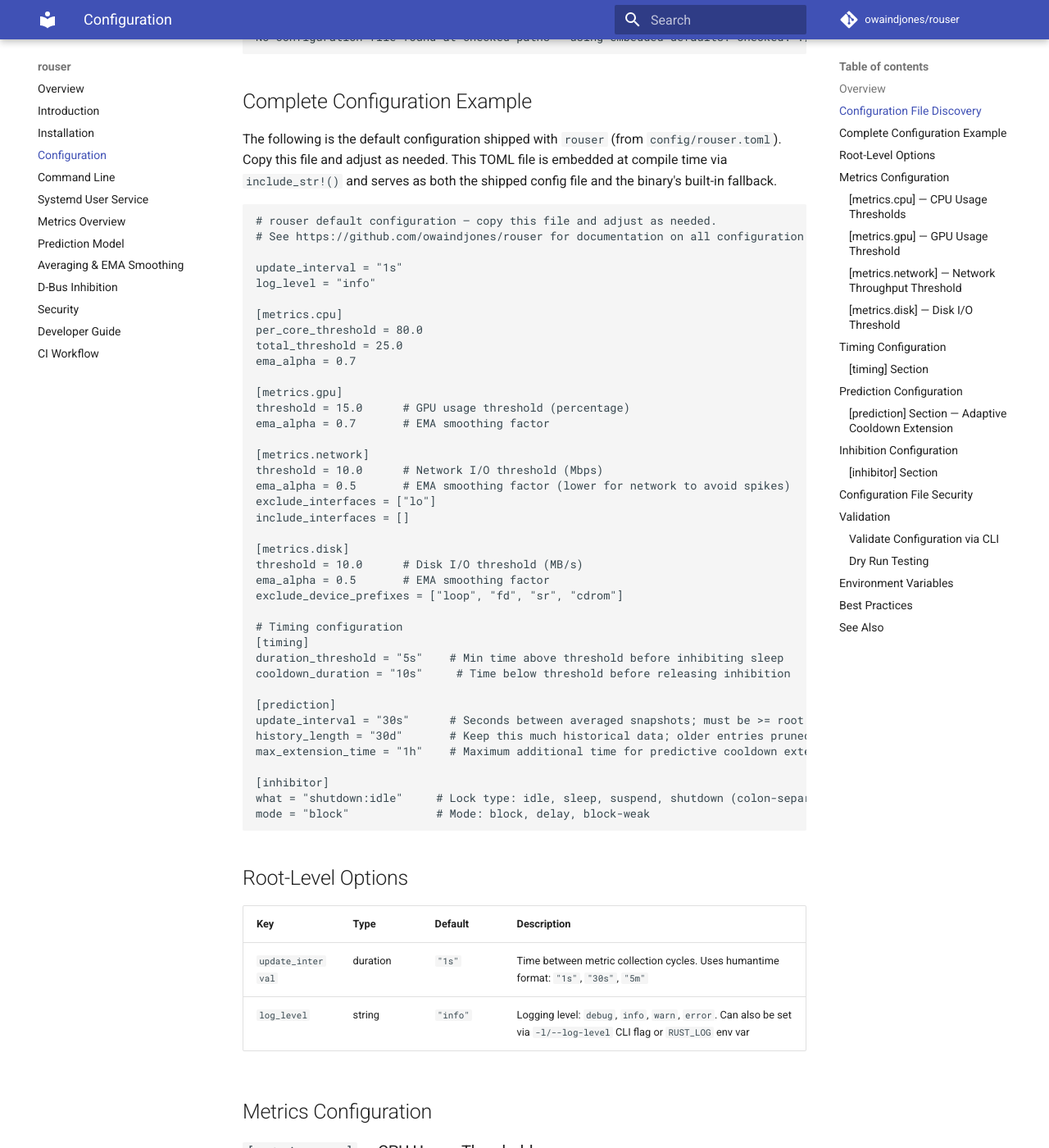
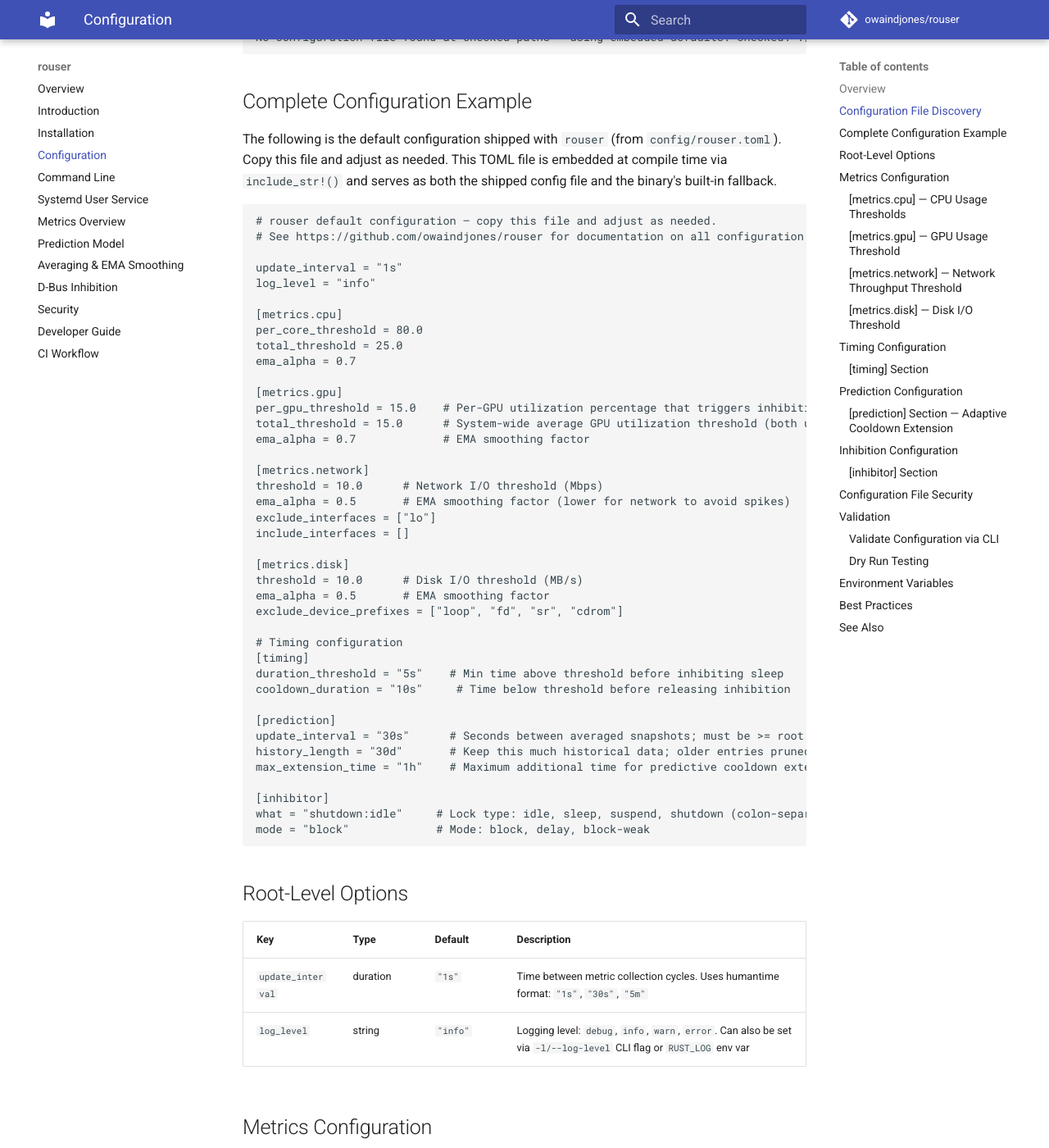
Before and after one commit to owaindjones/rouser, an MkDocs documentation site: the page built from docs/configuration.md, in a window 1280 px wide and 1400 px high, scrolled down 871 px. Shown: the whole window at 82% size. Built offline with MkDocs 1.6.1 and Material for MkDocs 9.7.7, drawn with Linux system fonts in a browser that asks for light colours; comment, search, counter and statistics services are not loaded; some of the changed text lies outside the part shown.

Commit message:
docs(configuration): document dual GPU thresholds with per-GPU + total average
Update [metrics.gpu] section to reflect new configuration structure:
- Replace single threshold with per_gpu_threshold and total_threshold keys
- Document OR logic for both thresholds
- Update example config and best practices section

```diff
--- a/docs/configuration.md
+++ b/docs/configuration.md
@@ -42,8 +42,9 @@
 ema_alpha = 0.7
 
 [metrics.gpu]
-threshold = 15.0      # GPU usage threshold (percentage)
-ema_alpha = 0.7       # EMA smoothing factor
+per_gpu_threshold = 15.0    # Per-GPU utilization percentage that triggers inhibition
+total_threshold = 15.0      # System-wide average GPU utilization threshold (both use OR logic)
+ema_alpha = 0.7             # EMA smoothing factor
 
 [metrics.network]
 threshold = 10.0      # Network I/O threshold (Mbps)
@@ -92,11 +93,12 @@
 
 ### `[metrics.gpu]` — GPU Usage Threshold
 
-Per-device GPU collection (NVIDIA via NVML, AMD/Intel via sysfs). Each detected GPU is compared independently against this threshold.
+Per-device GPU collection (NVIDIA via NVML, AMD/Intel via sysfs). Both thresholds use OR logic — exceeding either one triggers inhibition.
 
 | Key | Type | Default (0–100) | Description |
 |-----|------|-----------------|-------------|
-| `threshold` | f64 | `15.0` | GPU usage percentage above which to inhibit sleep |
+| `per_gpu_threshold` | f64 | `15.0` | Per-GPU utilization percentage above which to inhibit sleep |
+| `total_threshold` | f64 | `15.0` | System-wide average GPU utilization threshold (both use OR logic) |
 | `ema_alpha` | f64 | `0.7` | EMA smoothing factor for per-GPU readings |
 
 ### `[metrics.network]` — Network Throughput Threshold
@@ -202,7 +204,7 @@
 
 ## Best Practices
 
-1. **Start with conservative thresholds**: Begin with higher per-core CPU (80%) and GPU (15%) thresholds, then lower them based on observed baselines from dry-run logs
+1. **Start with conservative thresholds**: Begin with higher per-core CPU (80%), per-GPU (15%), and total GPU average (15%) thresholds, then lower them based on observed baselines from dry-run logs
 2. **Use EMA smoothing**: Default alpha values provide a good balance between responsiveness and noise filtering for your workload
 3. **Test before production**: Always use `--dry-run` mode to verify thresholds before deploying in daemon mode
 4. **Review logs regularly**: Use debug logging (`RUST_LOG=debug`) to understand your system's baseline activity before finalizing thresholds
```
